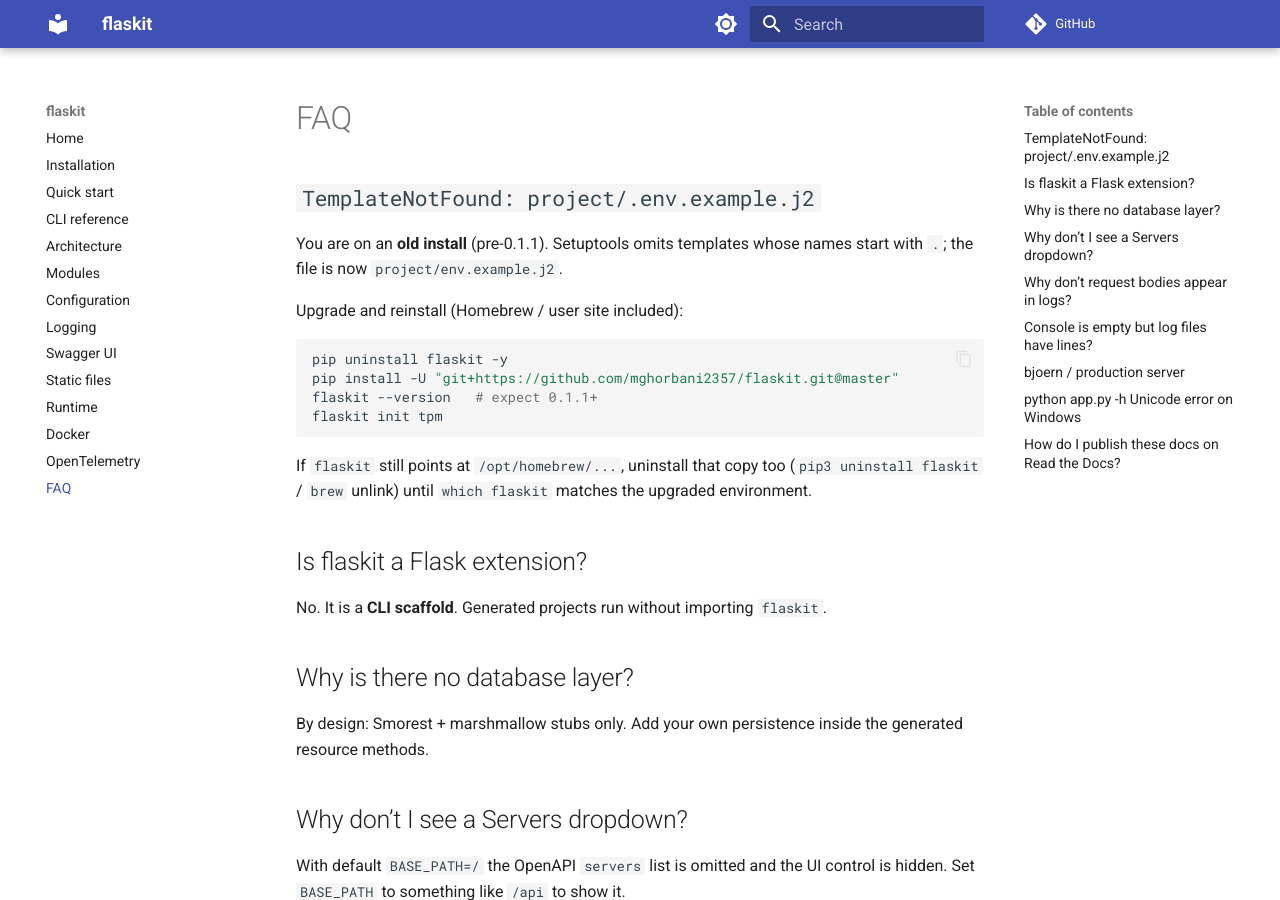
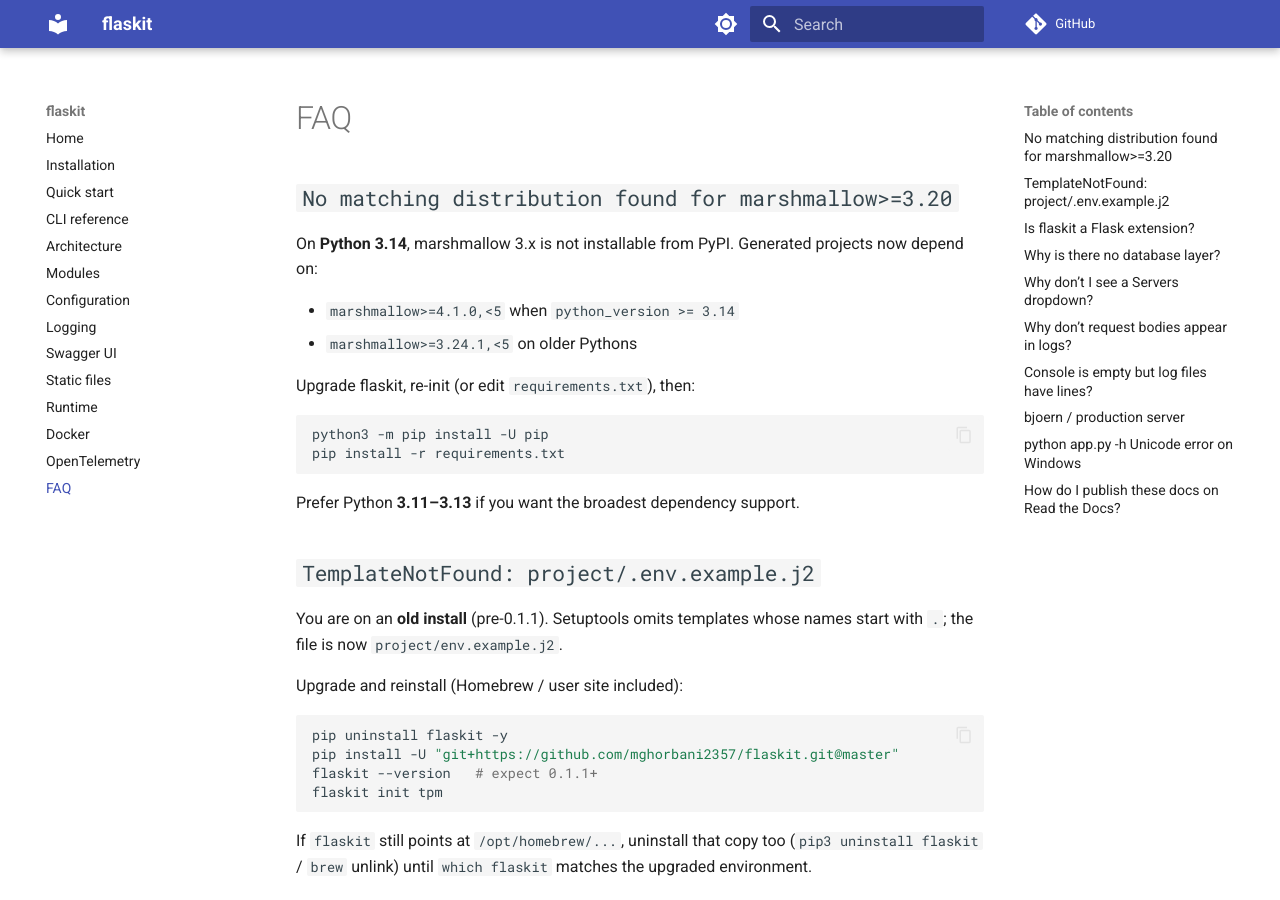
Before and after one commit to mghorbani2357/flaskit, an MkDocs documentation site: the page built from docs/faq.md, in a window 1280 px wide and 900 px high. Built offline with MkDocs 1.6.1 and Material for MkDocs 9.7.7, drawn with Linux system fonts in a browser that asks for light colours; comment, search, counter and statistics services are not loaded.

Commit message:
Fix marshmallow install on Python 3.14.
Use env markers so 3.14 gets marshmallow 4.x while older Pythons keep 3.24+.

Co-authored-by: Cursor <cursoragent@cursor.com>

````diff
--- a/docs/faq.md
+++ b/docs/faq.md
@@ -1,4 +1,20 @@
 # FAQ
+
+## `No matching distribution found for marshmallow>=3.20`
+
+On **Python 3.14**, marshmallow 3.x is not installable from PyPI. Generated projects now depend on:
+
+- `marshmallow>=4.1.0,<5` when `python_version >= 3.14`
+- `marshmallow>=3.24.1,<5` on older Pythons
+
+Upgrade flaskit, re-init (or edit `requirements.txt`), then:
+
+```bash
+python3 -m pip install -U pip
+pip install -r requirements.txt
+```
+
+Prefer Python **3.11–3.13** if you want the broadest dependency support.
 
 ## `TemplateNotFound: project/.env.example.j2`
 
--- a/pyproject.toml
+++ b/pyproject.toml
@@ -4,7 +4,7 @@ build-backend = "setuptools.build_meta"
 
 [project]
 name = "flaskit"
-version = "0.1.1"
+version = "0.1.2"
 description = "CLI scaffolding tool for Flask-Smorest projects with modular resources and Swagger definitions"
 readme = "README.md"
 license = { text = "GPL-3.0-or-later" }
@@ -42,7 +42,7 @@ test = [
     "build>=1.0",
     "Flask>=3.0",
     "flask-smorest>=0.44",
-    "marshmallow>=3.20",
+    "marshmallow>=3.24.1,<5",
     "webargs>=8.3",
     "apispec>=6.3",
 ]
````
Also changed, not shown: docs/installation.md (+1 -1 lines), 2 other files.
